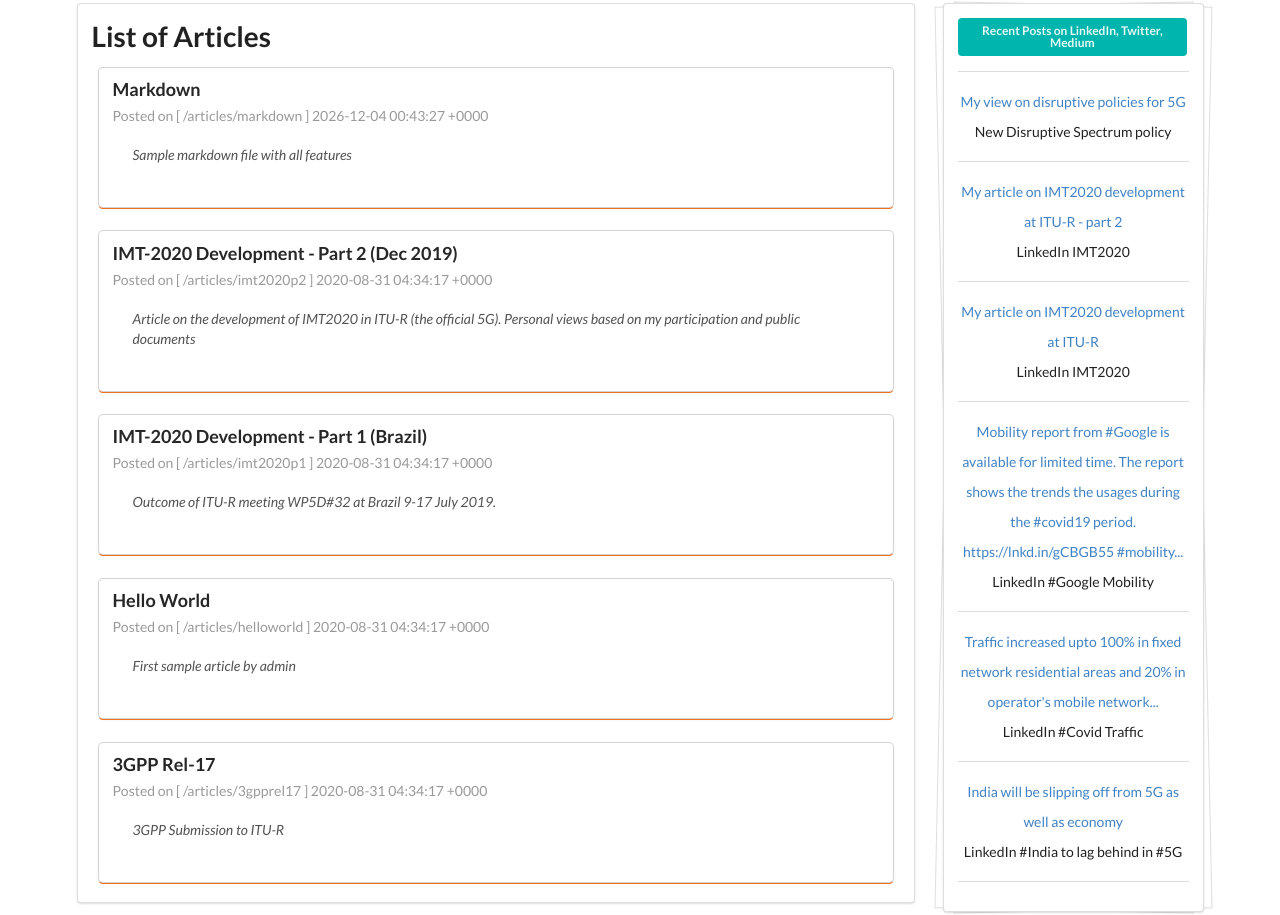
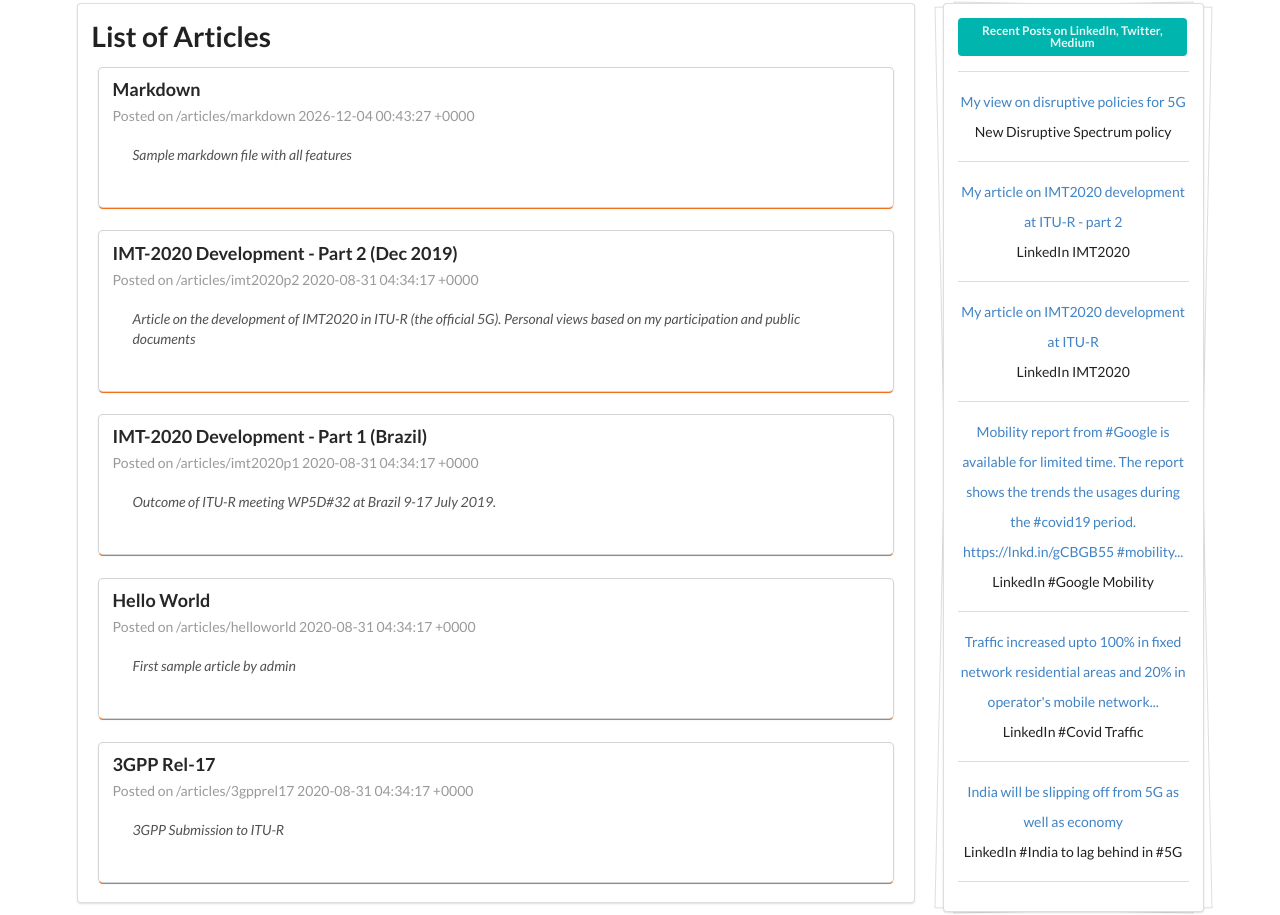
Before and after one commit to wiless/wiless.github.io, a Jekyll site: the page built from articles.html, in a window 1280 px wide. Shown: the part 339-1254 px from the top of the page. Built offline with Jekyll 4.4.1, drawn with Linux system fonts in a browser that asks for light colours; nearby versions of some CDN libraries; some web fonts are replaced; comment, search, counter and statistics services are not loaded; a style sheet for code colours, icons or effects is not loaded.

Commit message:
Update articles.html

```diff
--- a/articles.html
+++ b/articles.html
@@ -14,7 +14,7 @@ permalink: /articles
         <div class="content">
             <div class="header">{{item.title}}</div>
             <div class="meta" name="metainfo">
-                <span class="category" name="created">Posted on [ {{item.id}} ] {{ item.date }}</span>
+                <span class="category" name="created">Posted on {{ item.id }}  {{ item.date }}</span>
             </div>
             <div class="description tldr">
                 <p> {{ item.summary }}</p>
```
